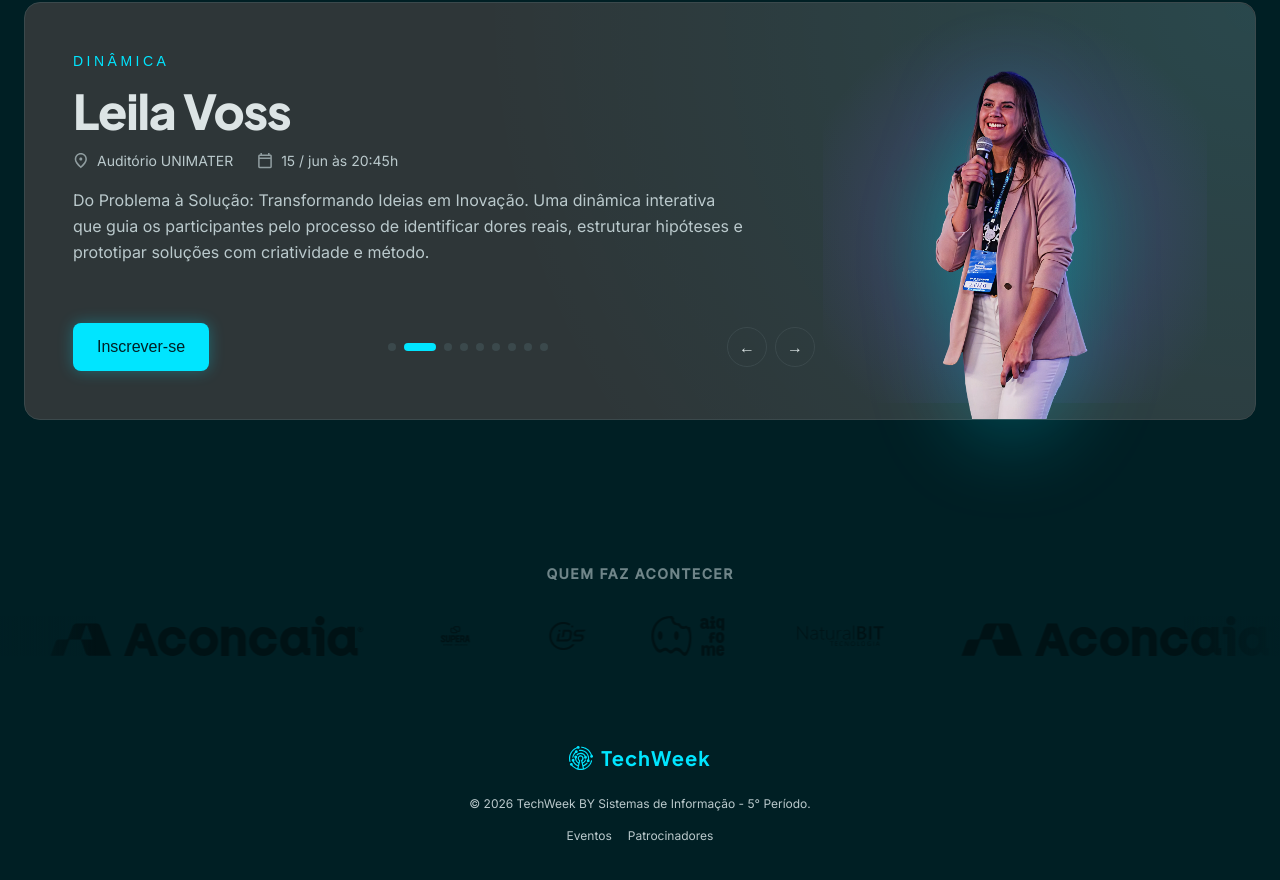
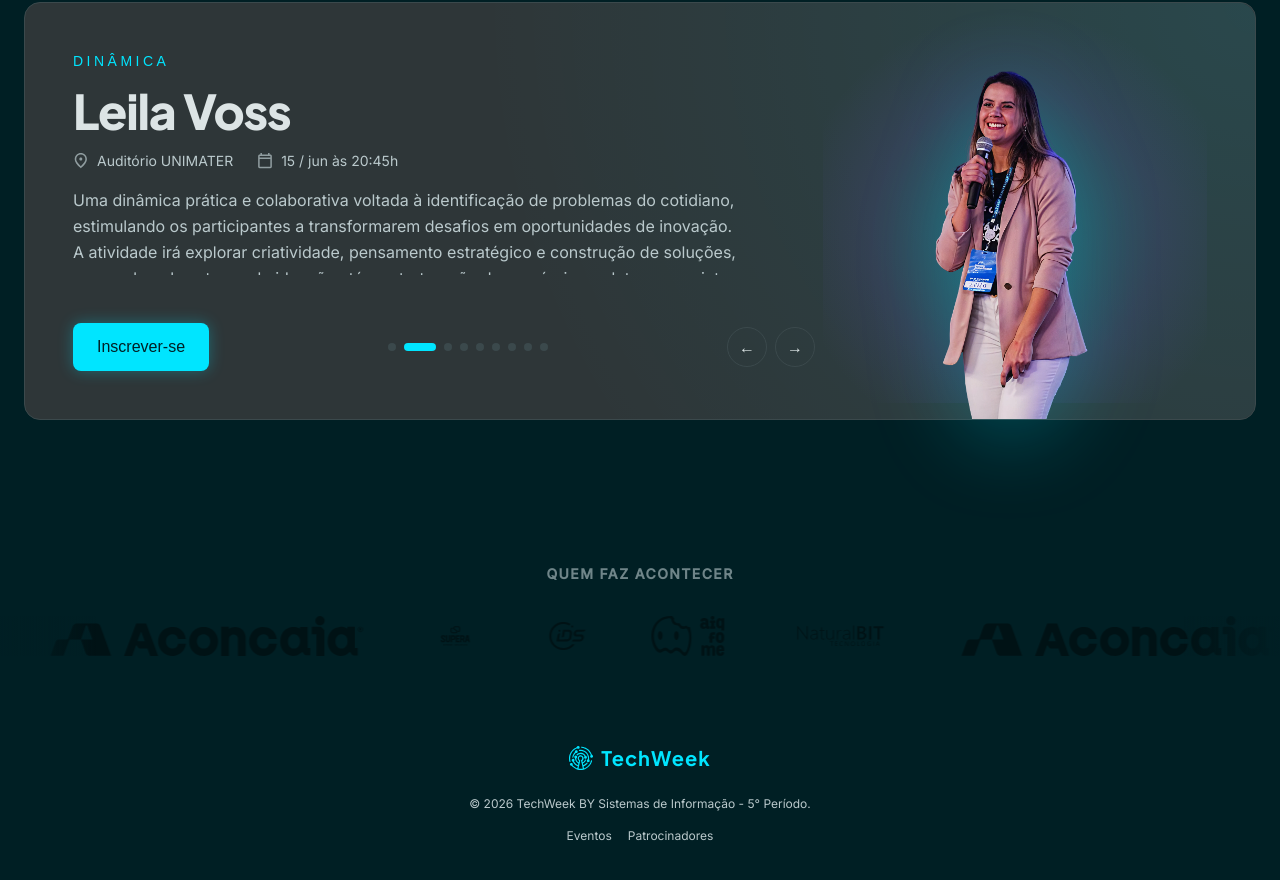
Before and after one commit to Chicosk1/MaterWeek_LP, a React (Vite) app in the folder materweek-frontend/: page / in a window 1280 px wide. Shown: the part 2120-3000 px from the top of the page. Built offline with nearby package versions, Linux system fonts and the light colour scheme; a web font is replaced by a local one.

Commit message:
ajuste descrição palestras

```diff
--- a/materweek-frontend/src/data/mock.ts
+++ b/materweek-frontend/src/data/mock.ts
@@ -27,7 +27,7 @@ export const mockEvents: EventItem[] = [
     title: 'Edison Figueira Junior',
     topic: 'PALESTRA',
     shortDescription: 'IA, agentes e mentalidade empreendedora na nova engenharia de software.',
-    longDescription: 'A Nova Engenharia de Software: IA, Agentes e Mentalidade Empreendedora. Descubra como a inteligência artificial e os agentes autônomos estão redefinindo o papel do engenheiro de software — e o que é preciso desenvolver para prosperar nesse cenário.',
+    longDescription: 'A palestra aborda como a inteligência artificial e os agentes inteligentes estão transformando a forma de criar soluções, desenvolver produtos e enxergar oportunidades de negócio na tecnologia. Uma conversa sobre inovação, resolução de problemas e mentalidade empreendedora no cenário atual da engenharia de software.',
     linkUrl: 'https://materdei.jacad.com.br/academico/eventos/programacao-do-evento/74',
     photoUrls: [edisonPhoto],
   },
@@ -39,7 +39,7 @@ export const mockEvents: EventItem[] = [
     title: 'Leila Voss',
     topic: 'DINÂMICA',
     shortDescription: 'Transformando problemas reais em soluções inovadoras na prática.',
-    longDescription: 'Do Problema à Solução: Transformando Ideias em Inovação. Uma dinâmica interativa que guia os participantes pelo processo de identificar dores reais, estruturar hipóteses e prototipar soluções com criatividade e método.',
+    longDescription: 'Uma dinâmica prática e colaborativa voltada à identificação de problemas do cotidiano, estimulando os participantes a transformarem desafios em oportunidades de inovação. A atividade irá explorar criatividade, pensamento estratégico e construção de soluções, passando pelas etapas de ideação até a estruturação de possíveis produtos ou projetos com potencial de impacto real.',
     linkUrl: 'https://materdei.jacad.com.br/academico/eventos/programacao-do-evento/74',
     photoUrls: [leilaPhoto],
   },
@@ -51,7 +51,7 @@ export const mockEvents: EventItem[] = [
     title: 'Rafael Fernando Dal Bosco e Alessandro Graczyk Moraes',
     topic: 'TALK',
     shortDescription: 'Os desafios reais de crescer, escalar e sobreviver no mercado.',
-    longDescription: 'Além da Ideia: Crescimento, Escala e Sobrevivência. Rafael e Alessandro compartilham experiências de quem já passou pelos bastidores do empreendedorismo — as decisões difíceis, os erros que ensinam e as estratégias que realmente funcionam para escalar um negócio.',
+    longDescription: 'Como uma ideia se transforma em uma empresa consolidada? Nesta talk, dois empresários da área da tecnologia compartilham experiências reais sobre incubação, crescimento, desafios do mercado e o que realmente significa escalar um negócio de forma sustentável.',
     linkUrl: 'https://materdei.jacad.com.br/academico/eventos/programacao-do-evento/74',
     photoUrls: [rafaelPhoto, alessandroPhoto],
   },
@@ -63,7 +63,7 @@ export const mockEvents: EventItem[] = [
     title: 'Eduardo Harthecopf',
     topic: 'WORKSHOP',
     shortDescription: 'Como tecnologia, dados e criatividade aceleram o crescimento.',
-    longDescription: 'Growth Marketing na Prática: Como Tecnologia, Dados e Criatividade Aceleram o Crescimento. Um workshop mão na massa sobre como construir estratégias de crescimento sustentável combinando análise de dados, automação e conteúdo criativo.',
+    longDescription: 'Uma conversa sobre crescimento de negócios na prática, com experiências reais do mercado. Além da trajetória profissional do palestrante, o encontro também busca apresentar aos participantes possibilidades e experiências que podem surgir ao empreender e desenvolver um negócio próprio.',
     linkUrl: 'https://materdei.jacad.com.br/academico/eventos/programacao-do-evento/74',
     photoUrls: [eduardoPhoto],
   },
@@ -75,7 +75,7 @@ export const mockEvents: EventItem[] = [
     title: 'Kauhe Tissiani',
     topic: 'PALESTRA',
     shortDescription: 'Gestão comercial e os desafios de vender software no mercado atual.',
-    longDescription: 'Gestão Comercial e os Desafios na Comercialização de Softwares. Uma visão aprofundada sobre como estruturar times comerciais, construir proposta de valor para produtos de software e superar as objeções mais comuns no processo de venda B2B.',
+    longDescription: 'Uma palestra voltada aos desafios e oportunidades da gestão comercial no mercado de tecnologia, abordando a comercialização de softwares, relacionamento com clientes, crescimento de operações e adaptação às constantes mudanças do setor. A partir de experiências práticas no segmento hoteleiro e tecnológico, serão discutidos temas como inovação, escalabilidade, estratégias comerciais e o papel da tecnologia na geração de valor para empresas e usuários.',
     linkUrl: 'https://materdei.jacad.com.br/academico/eventos/programacao-do-evento/74',
     photoUrls: [kauhePhoto],
   },
@@ -87,7 +87,7 @@ export const mockEvents: EventItem[] = [
     title: 'Roger Alexandre Rossoni',
     topic: 'PALESTRA',
     shortDescription: 'Captação de recursos e estruturação de projetos para quem quer dinheiro.',
-    longDescription: 'Quem quer Dinheiro? Captação de Recursos e Estruturação de Projetos. Roger apresenta os principais caminhos para captar investimento — editais, investidores-anjo, venture capital e linhas de fomento — e como estruturar um projeto que realmente convence.',
+    longDescription: 'Uma palestra voltada à captação de recursos e às oportunidades de financiamento para ideias, projetos e negócios inovadores. O encontro irá abordar estratégias para transformar boas ideias em iniciativas viáveis, explorando temas como editais, investimentos, parcerias, validação de projetos e os principais desafios enfrentados por empreendedores e organizações na busca por recursos e crescimento sustentável.',
     linkUrl: 'https://materdei.jacad.com.br/academico/eventos/programacao-do-evento/74',
     photoUrls: [rogerPhoto],
   },
```
